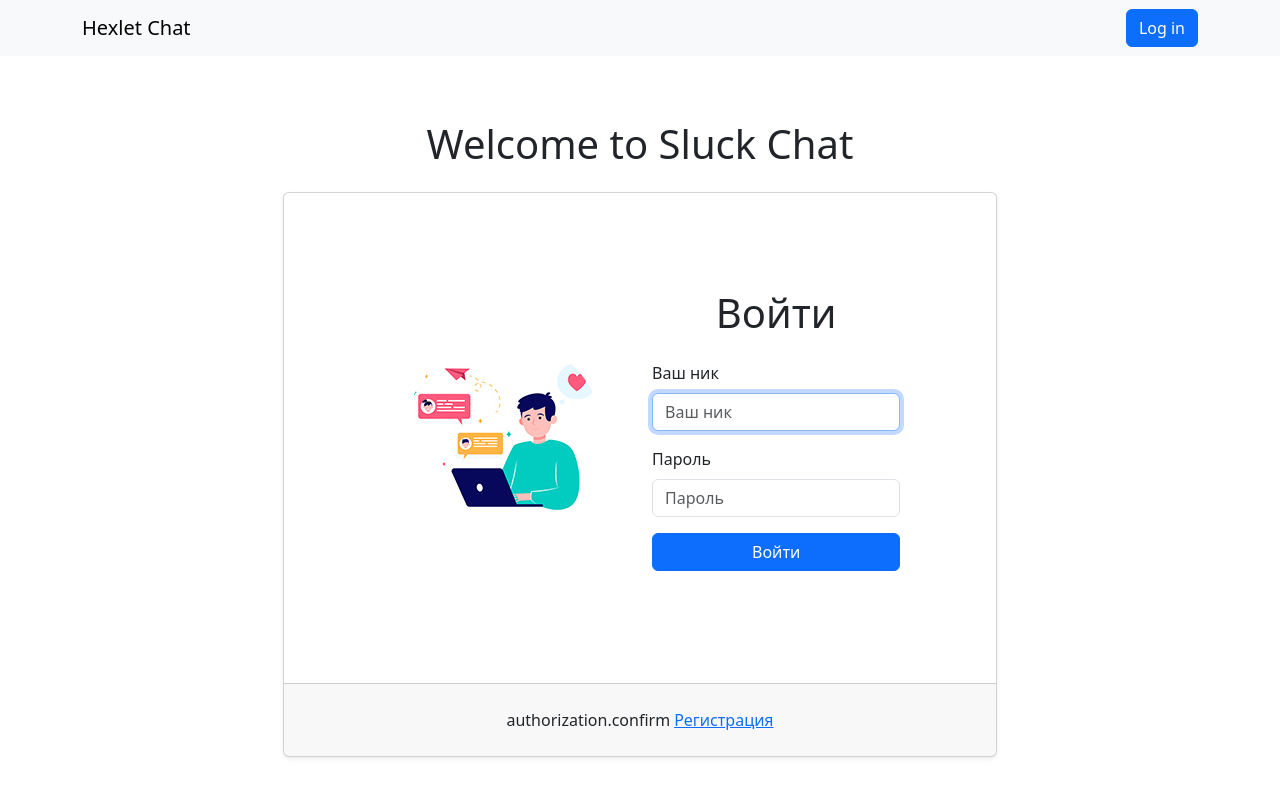
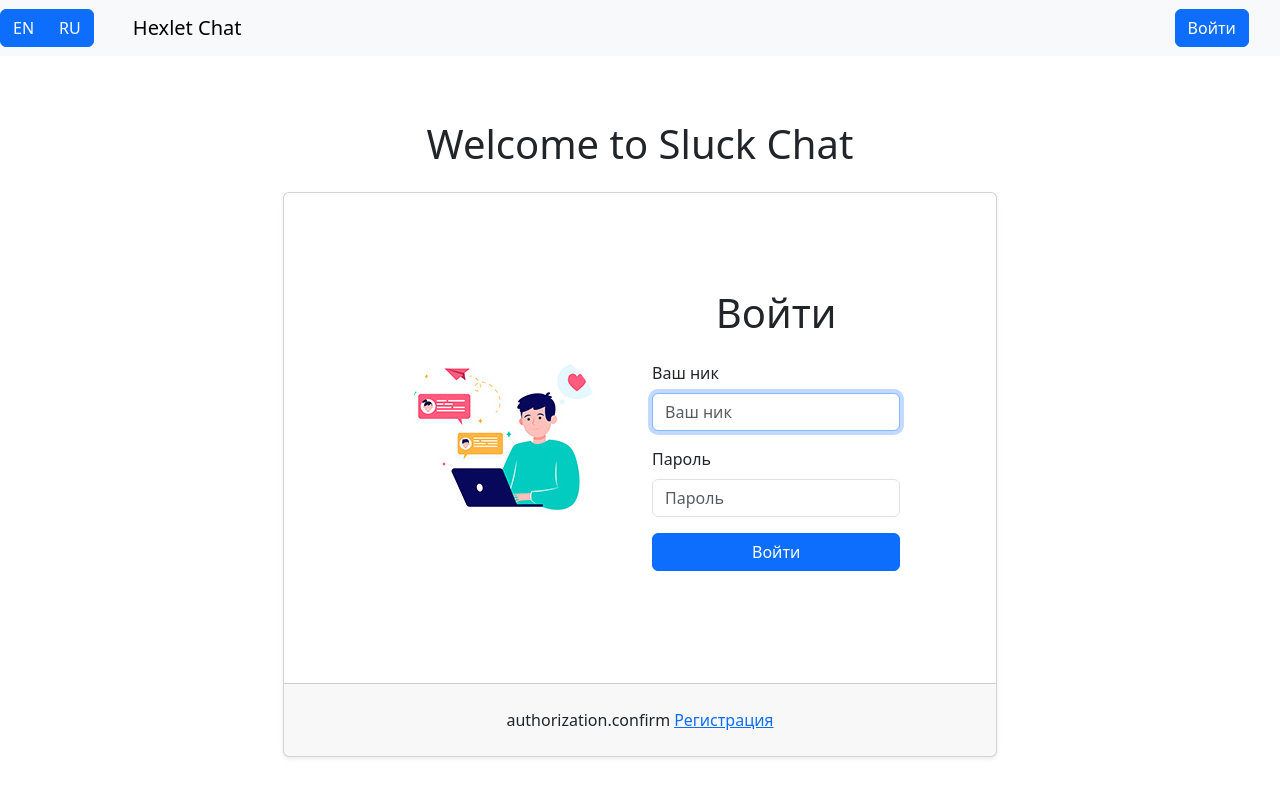
Before and after one commit to Jekaterina111/frontend-project-12, a React (Create React App) app in the folder frontend/: page /login in a window 1280 px wide. Shown: the top 796 px of the page. Built offline with nearby package versions, Linux system fonts and the light colour scheme; no server answers.

Commit message:
prepare Header

```diff
--- a/frontend/src/components/AuthButton.jsx
+++ b/frontend/src/components/AuthButton.jsx
@@ -1,15 +1,17 @@
 import React from 'react';
 import { Button } from 'react-bootstrap';
 import { useLocation, Link } from 'react-router-dom';
+import { useTranslation } from 'react-i18next';
 import useAuth from '../hooks/index';
 
 const AuthButton = () => {
+  const { t } = useTranslation();
   const auth = useAuth();
   const location = useLocation();
   return (
     auth.loggedIn
-      ? <Button onClick={auth.logOut}>Log out</Button>
-      : <Button as={Link} to="/login" state={{ from: location }}>Log in</Button>
+      ? <Button onClick={auth.logOut}>{t('authorization.logout')}</Button>
+      : <Button as={Link} to="/login" state={{ from: location }}>{t('authorization.login')}</Button>
   );
 };
 
--- a/frontend/src/components/Header.jsx
+++ b/frontend/src/components/Header.jsx
@@ -1,18 +1,24 @@
 import React from 'react';
 import { Outlet, Link } from 'react-router-dom';
 import { Navbar, Container } from 'react-bootstrap';
+import { useTranslation } from 'react-i18next';
 import AuthButton from './AuthButton';
+import SwitchLang from './SwitchLang';
 
-const Header = () => (
-  <div className="d-flex flex-column h-100">
+const Header = () => {
+  const { t } = useTranslation();
+  return (
+    <div>
       <Navbar bg="light" expand="lg">
+        <SwitchLang />
         <Container>
-        <Navbar.Brand as={Link} to="/">Hexlet Chat</Navbar.Brand>
+          <Navbar.Brand as={Link} to="/">{t('logo')}</Navbar.Brand>
           <AuthButton />
         </Container>
       </Navbar>
       <Outlet />
     </div>
   );
+};
 
 export default Header;
--- a/frontend/src/components/SwitchLang.jsx
+++ b/frontend/src/components/SwitchLang.jsx
@@ -1,15 +1,15 @@
 import React from 'react';
 import Button from 'react-bootstrap/Button';
 import ButtonGroup from 'react-bootstrap/ButtonGroup';
-import useTranslation from 'react-i18next';
+import { useTranslation } from 'react-i18next';
 
 const SwitchLang = () => {
-    const { i18n } = useTranslation();
+  const { i18n } = useTranslation();
 
-    const toggleLanguage = (e) => {
-       const lang = e.target.dataset.lang;
-        i18n.changeLanguage(lang);
-      };
+  const toggleLanguage = (e) => {
+    const { lang } = e.target.dataset.lang;
+    i18n.changeLanguage(lang);
+  };
 
   return (
     <ButtonGroup className="me-2" aria-label="Second group">
```
Lines whose indentation alone changed are shown as unchanged.
